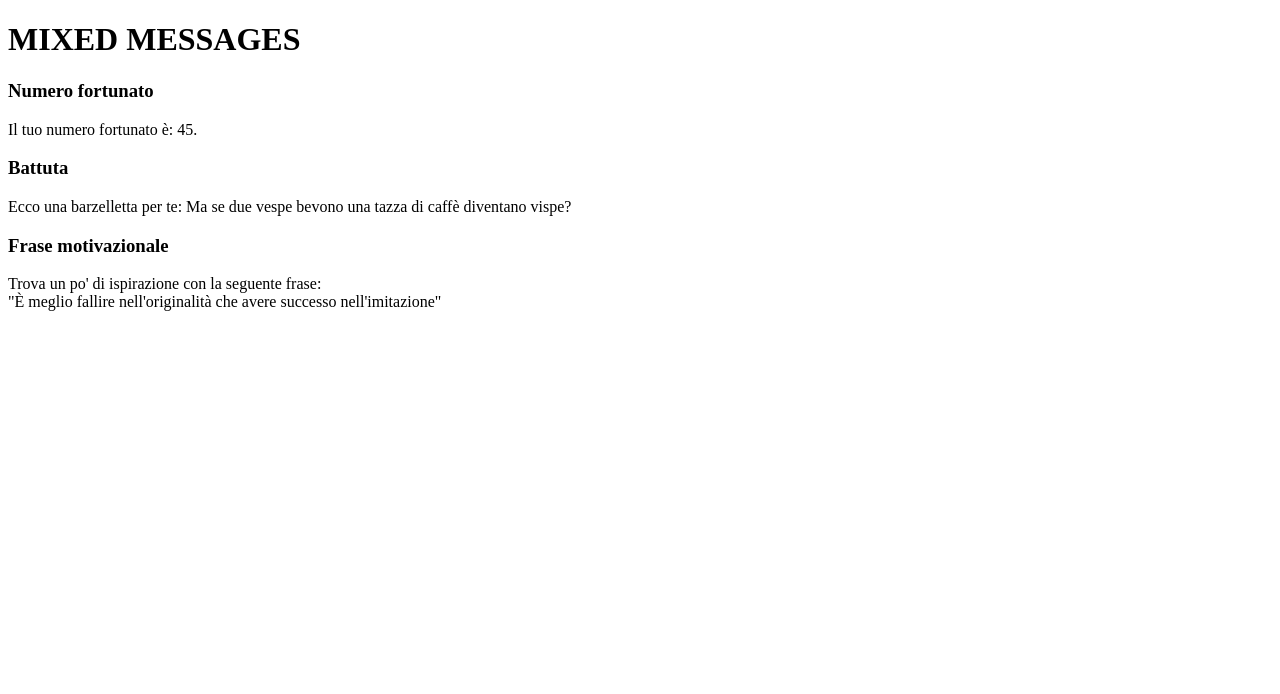
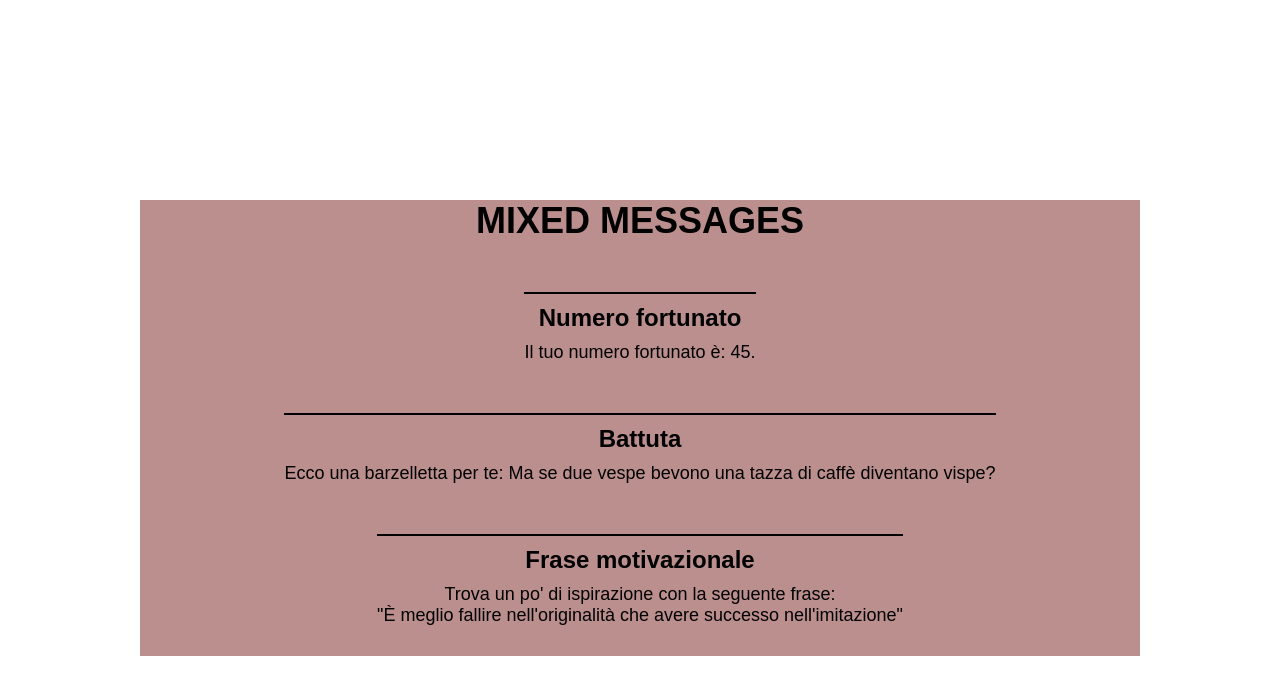
Before and after one commit to thisnello/mixed_messages, a plain HTML site: page index.html in a window 1280 px wide. Drawn offline with Linux system fonts and the light colour scheme.

Commit message:
Added first general style rules

```diff
--- a/index.html
+++ b/index.html
@@ -3,15 +3,24 @@
 <head>
     <meta charset="UTF-8">
     <meta name="viewport" content="width=device-width, initial-scale=1.0">
+    <link rel="stylesheet" href="style.css">
     <title>MIXED MESSAGE</title>
 </head>
     <body>
+        <div class="message">
             <h1>MIXED MESSAGES</h1>
+            <div id="num-box">
                 <h3>Numero fortunato</h3>
                 <p id="luckyNum">Il tuo numero fortunato è: 45.</p>
+            </div>
+            <div id="joke-box">
                 <h3>Battuta</h3>
                 <p id="randJoke">Ecco una barzelletta per te: Ma se due vespe bevono una tazza di caffè diventano vispe?</p>
+            </div>
+            <div id="quote-box">
                 <h3>Frase motivazionale</h3>
                 <p id="randQuote">Trova un po' di ispirazione con la seguente frase:<br>"È meglio fallire nell'originalità che avere successo nell'imitazione"</p>
+            </div>
+        </div>
     </body>
 </html>
--- a/style.css
+++ b/style.css
@@ -0,0 +1,52 @@
+*{
+    margin: 0px;
+    padding: 0px;
+    box-sizing: border-box;
+}
+
+
+body{
+    font-family: sans-serif;
+}
+
+
+h1{
+    font-size: 36px;
+}
+
+
+h3{
+    font-size: 24px;
+}
+
+
+p{
+    font-size: 18px;
+}
+
+
+.message{
+    background-color: rosybrown;
+    max-width: 1000px;
+    margin: 200px auto;
+    display: flex;
+    flex-direction: column;
+    gap: 50px;
+    align-items: center;
+}
+
+
+#quote-box{
+    margin-bottom: 30px;
+}
+
+
+#num-box, #joke-box, #quote-box{
+    text-align: center;
+    display: flex;
+    flex-direction: column;
+    gap: 10px;
+    border-top: 2px solid #000;
+    font-size: 18px;
+    padding-top: 10px;
+}
```
Lines whose indentation alone changed are shown as unchanged.
